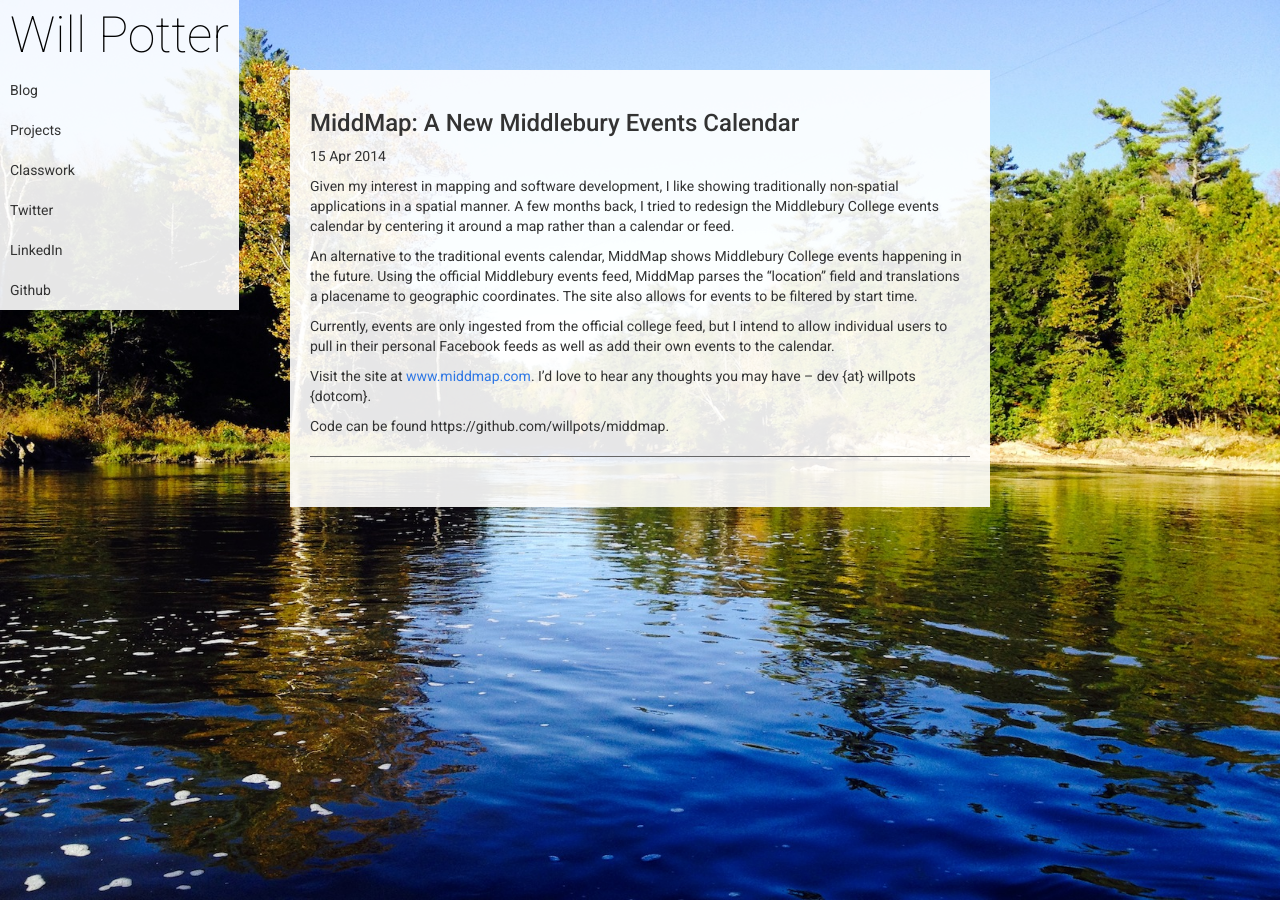
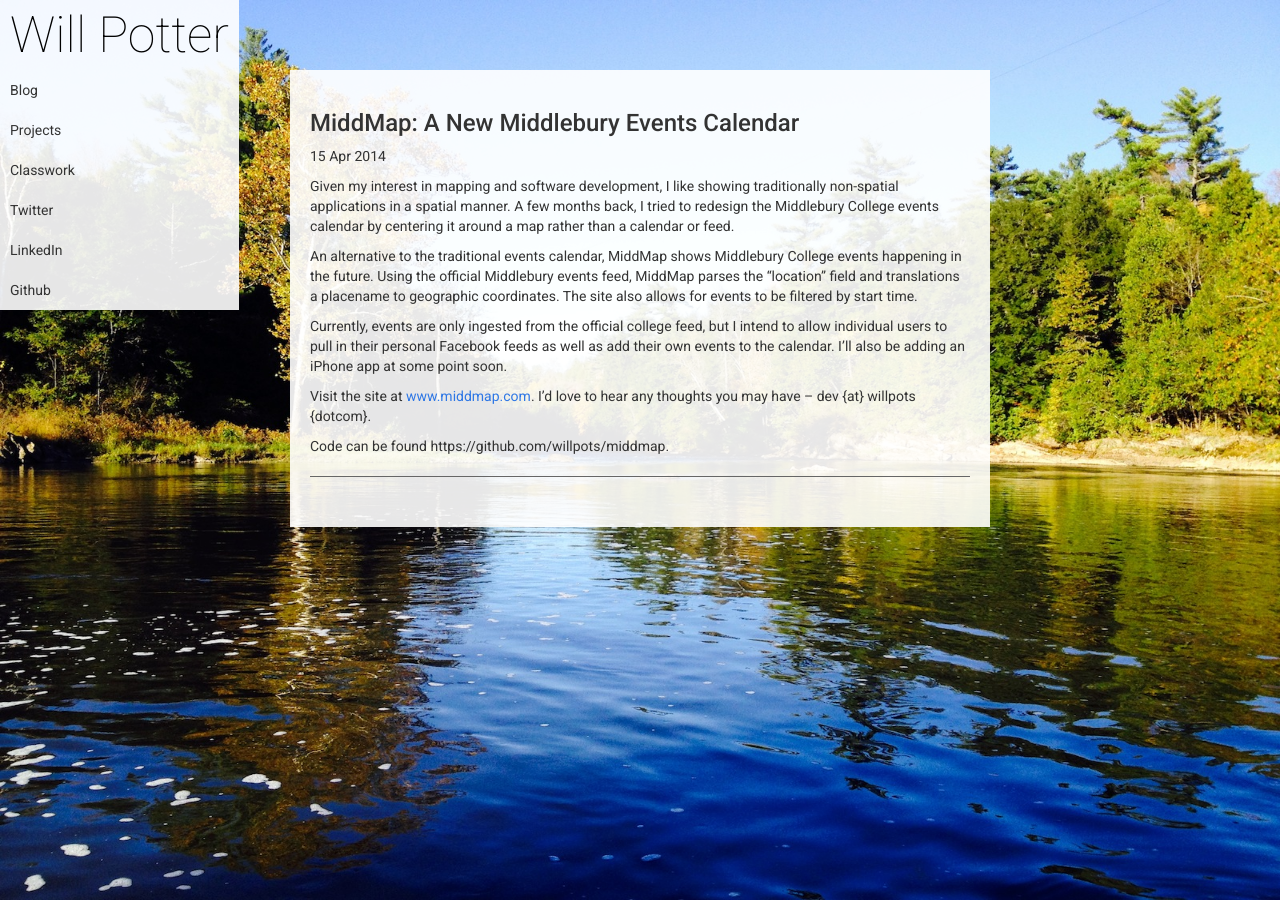
Before and after one commit to willpots/willpots.github.com, a Jekyll site: the page built from _posts/2014-04-15-more-coming-soon.md, in a window 1280 px wide. Built offline with Jekyll 4.4.1, drawn with Linux system fonts in a browser that asks for light colours; Markdown is read by kramdown in place of the engine named in the settings.

```diff
--- a/_posts/2014-04-15-more-coming-soon.md
+++ b/_posts/2014-04-15-more-coming-soon.md
@@ -9,7 +9,7 @@
 
 An alternative to the traditional events calendar, MiddMap shows Middlebury College events happening in the future. Using the official Middlebury events feed, MiddMap parses the "location" field and translations a placename to geographic coordinates. The site also allows for events to be filtered by start time.
 
-Currently, events are only ingested from the official college feed, but I intend to allow individual users to pull in their personal Facebook feeds as well as add their own events to the calendar.
+Currently, events are only ingested from the official college feed, but I intend to allow individual users to pull in their personal Facebook feeds as well as add their own events to the calendar. I'll also be adding an iPhone app at some point soon.
 
 Visit the site at [www.middmap.com](http://www.middmap.com). I'd love to hear any thoughts you may have -- dev {at} willpots {dotcom}.
 
```
